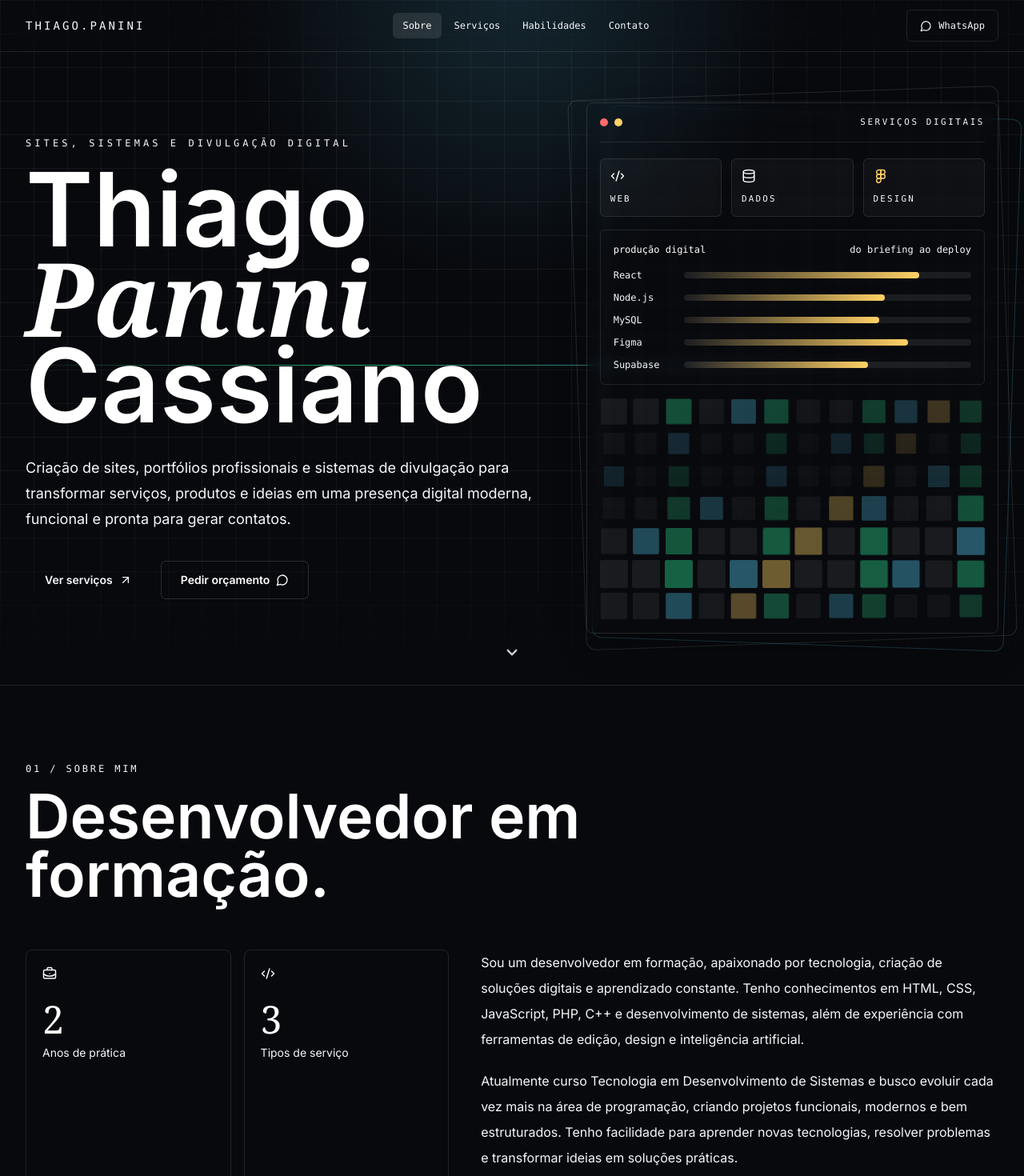
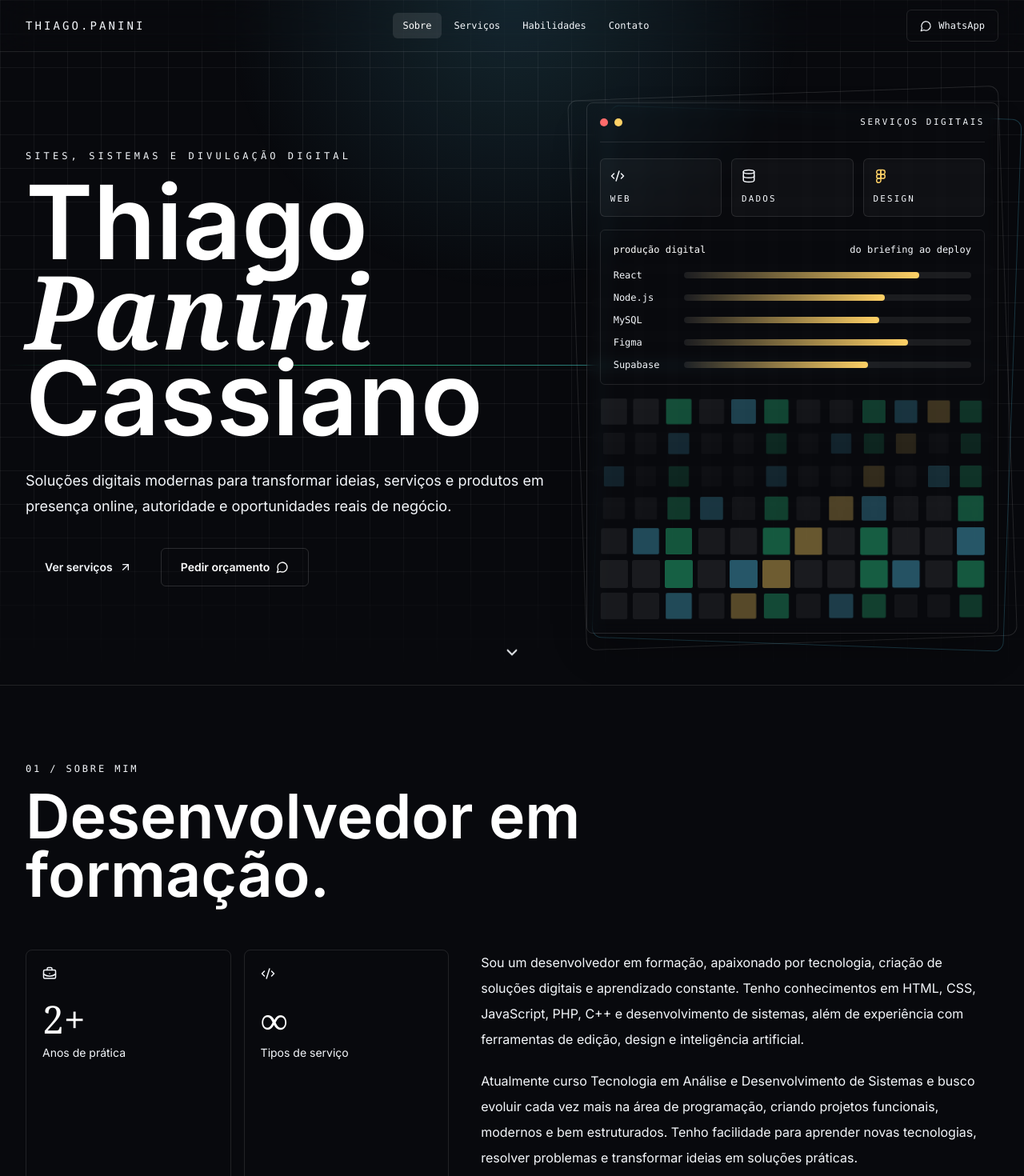
Before and after one commit to cassdev-TPC/meu_portifolio_dev, a React (Vite) app: page / in a window 1280 px wide. Shown: the top 1470 px of the page at 80% size. Built offline with nearby package versions, Linux system fonts and the light colour scheme.

Commit message:
Update service headline and about details

```diff
--- a/src/app/App.tsx
+++ b/src/app/App.tsx
@@ -77,8 +77,8 @@ const EDUCATION = [
 ];
 
 const STATS = [
-  { label: "Anos de prática", value: "2", icon: BriefcaseBusiness },
-  { label: "Tipos de serviço", value: "3", icon: Code2 },
+  { label: "Anos de prática", value: "2+", icon: BriefcaseBusiness },
+  { label: "Tipos de serviço", value: "∞", icon: Code2 },
   { label: "Tecnologias", value: "20+", icon: Sparkles },
 ];
 
@@ -226,8 +226,8 @@ export default function App() {
                 Cassiano
               </h1>
               <p className="mt-8 max-w-2xl text-base leading-8 text-muted-foreground sm:text-lg">
-                Criação de sites, portfólios profissionais e sistemas de divulgação para transformar serviços, produtos
-                e ideias em uma presença digital moderna, funcional e pronta para gerar contatos.
+                Soluções digitais modernas para transformar ideias, serviços e produtos em presença online, autoridade e
+                oportunidades reais de negócio.
               </p>
               <div className="mt-9 flex flex-col gap-3 sm:flex-row">
                 <button
@@ -346,9 +346,9 @@ export default function App() {
                 experiência com ferramentas de edição, design e inteligência artificial.
               </p>
               <p>
-                Atualmente curso Tecnologia em Desenvolvimento de Sistemas e busco evoluir cada vez mais na área de
-                programação, criando projetos funcionais, modernos e bem estruturados. Tenho facilidade para aprender
-                novas tecnologias, resolver problemas e transformar ideias em soluções práticas.
+                Atualmente curso Tecnologia em Análise e Desenvolvimento de Sistemas e busco evoluir cada vez mais na
+                área de programação, criando projetos funcionais, modernos e bem estruturados. Tenho facilidade para
+                aprender novas tecnologias, resolver problemas e transformar ideias em soluções práticas.
               </p>
               <p>
                 Meu objetivo é crescer profissionalmente como programador, contribuindo com projetos que gerem valor,
```
